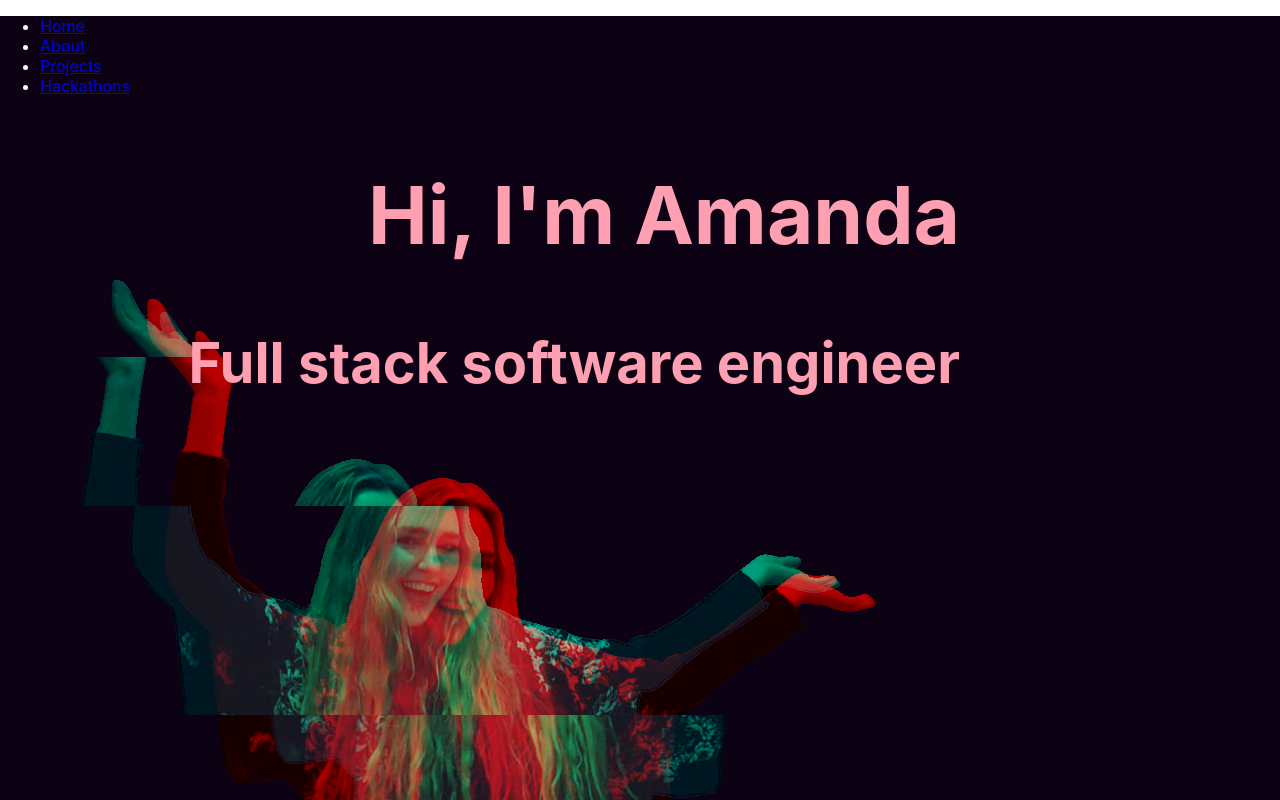
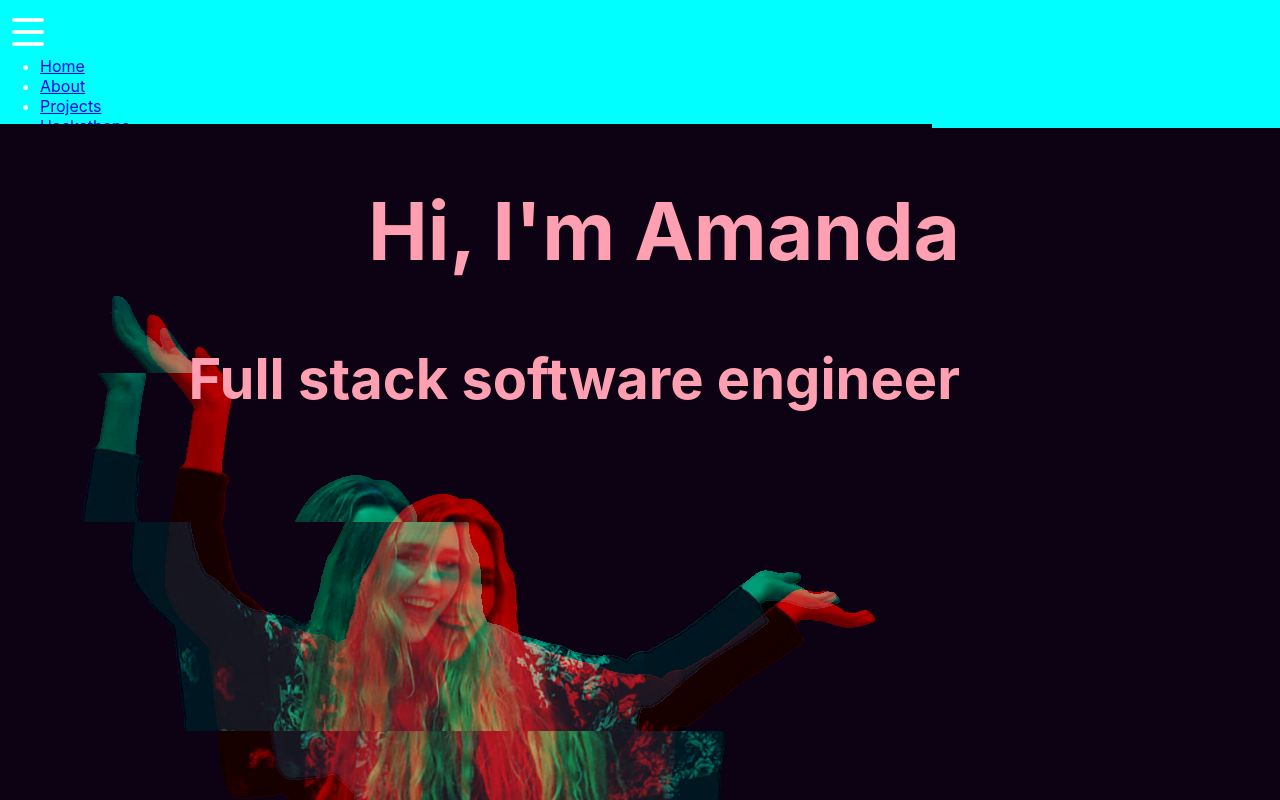
Before and after one commit to AmandaRichards/portfolio, a React (Create React App) app in the folder portfolio/: page / in a window 1280 px wide. Shown: the top 800 px of the page. Built offline with nearby package versions, Linux system fonts and the light colour scheme.

Commit message:
burger menu animation added

```diff
--- a/portfolio/package.json
+++ b/portfolio/package.json
@@ -10,6 +10,7 @@
     "react-dom": "^18.1.0",
     "react-router-dom": "^6.3.0",
     "react-scripts": "5.0.1",
+    "sass": "^1.52.2",
     "web-vitals": "^2.1.4"
   },
   "scripts": {
--- a/portfolio/src/App.js
+++ b/portfolio/src/App.js
@@ -3,14 +3,16 @@ import { Portrait } from './components/portrait';
 import { Header } from './components/header';
 import Footer from './components/Footer';
 import {
-  BrowserRouter as Router,
+
   Link
 } from "react-router-dom";
+import BurgerMenu from './animations/burgerMenu';
 
 function App() {
   return (
 
     <div className="app">
+    <BurgerMenu />
     <nav>
           <ul>
             <li>
--- /dev/null
+++ b/portfolio/src/animations/burgerMenu/index.js
@@ -0,0 +1,20 @@
+import '../../styles/burgerMenu.scss'
+
+import React,  { useState } from 'react'
+
+function BurgerMenu() {
+    const [status, setStatus] = useState('close');
+  return (
+      <nav>
+    <div className="BurgerMenu_container"
+    role='button'
+    onClick={() => setStatus(status === 'open' ? 'close' : 'open')}>
+    <i className={status}></i>
+    <i className={status}></i>
+    <i className={status}></i>
+    </div>
+    </nav>
+  )
+}
+
+export default BurgerMenu
--- /dev/null
+++ b/portfolio/src/styles/burgerMenu.css
@@ -0,0 +1,61 @@
+nav {
+  display: -webkit-box;
+  display: -ms-flexbox;
+  display: flex;
+  -webkit-box-align: center;
+      -ms-flex-align: center;
+          align-items: center;
+  width: 100vw;
+  height: 4em;
+  background-color: aqua;
+}
+
+nav .BurgerMenu_container {
+  display: -webkit-box;
+  display: -ms-flexbox;
+  display: flex;
+  -webkit-box-orient: vertical;
+  -webkit-box-direction: normal;
+      -ms-flex-direction: column;
+          flex-direction: column;
+  padding: 8px;
+}
+
+nav i {
+  background-color: azure;
+  width: 32px;
+  height: 4px;
+  margin: 4px;
+  border-radius: 2px;
+  -webkit-transition: all ease 0.5s;
+  transition: all ease 0.5s;
+}
+
+nav .open:nth-child(1) {
+  -webkit-transform: rotate(45deg) translateY(16px);
+          transform: rotate(45deg) translateY(16px);
+}
+
+nav .open:nth-child(2) {
+  opacity: 0;
+}
+
+nav .open:nth-child(3) {
+  -webkit-transform: rotate(-45deg) translateY(-16px);
+          transform: rotate(-45deg) translateY(-16px);
+}
+
+nav .close:nth-child(1) {
+  -webkit-transform: rotate(0) translateY(0);
+          transform: rotate(0) translateY(0);
+}
+
+nav .close:nth-child(2) {
+  opacity: 1;
+}
+
+nav .close:nth-child(3) {
+  -webkit-transform: rotate(0) translateY(0);
+          transform: rotate(0) translateY(0);
+}
+/*# sourceMappingURL=burgerMenu.css.map */
--- /dev/null
+++ b/portfolio/src/styles/burgerMenu.scss
@@ -0,0 +1,41 @@
+nav{
+    display: flex;
+    align-items: center;
+    width: 100vw;
+    height: 4em;
+    background-color: aqua;
+
+    .BurgerMenu_container{
+        display: flex;
+        flex-direction: column;
+        padding: 8px;
+    }
+
+    i{
+        background-color: azure;
+        width: 32px;
+        height: 4px;
+        margin: 4px;
+        border-radius: 2px;
+        transition: all ease 0.5s;
+    }
+    .open:nth-child(1){
+        transform: rotate(45deg) translateY(16px);
+
+    }
+    .open:nth-child(2) {
+        opacity:0;
+    }
+    .open:nth-child(3) {
+        transform: rotate(-45deg) translateY(-16px);
+    }
+    .close:nth-child(1) {
+        transform: rotate(0) translateY(0);
+    }
+    .close:nth-child(2) {
+        opacity: 1;
+    }
+    .close:nth-child(3) {
+        transform: rotate(0) translateY(0);
+    }
+}
```
Also changed, not shown: 2 other files (tests, documents, lock files or other folders).
